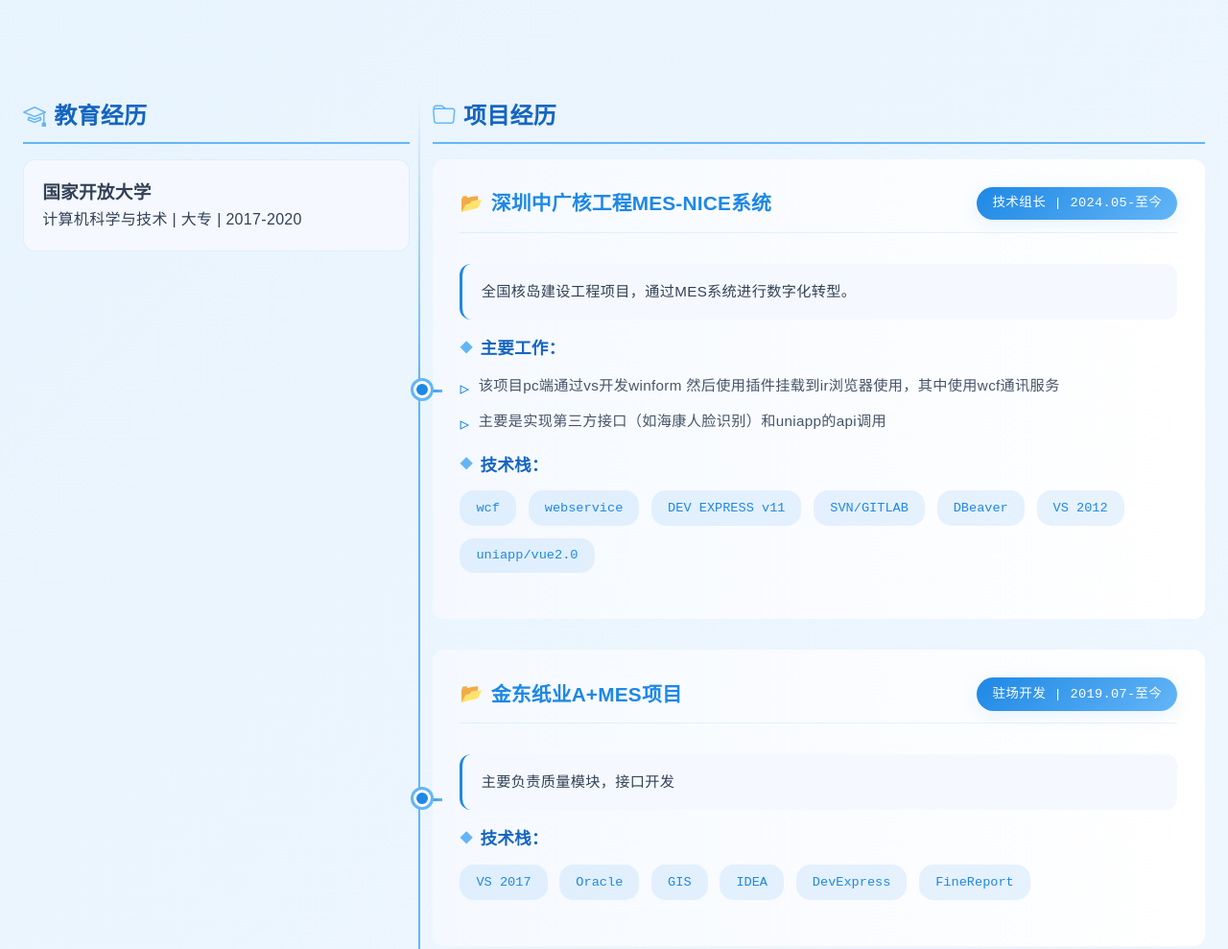
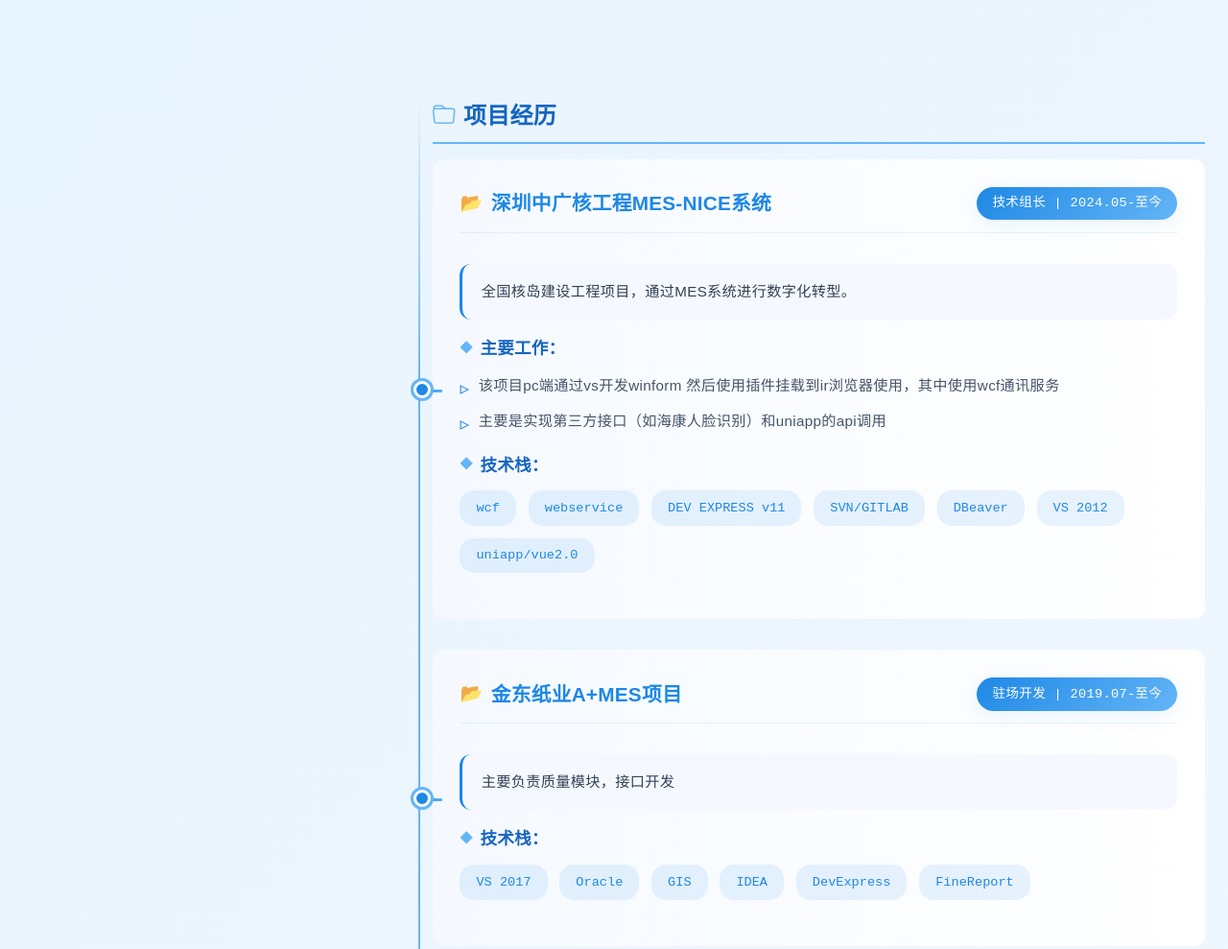
Before and after one commit to yeefyfee/asyee, a plain HTML site: page index.html in a window 1280 px wide. Shown: the part 1658-2647 px from the top of the page at 96% size. Drawn offline with nearby package versions, Linux system fonts and the light colour scheme.

Commit message:
Update index.html

```diff
--- a/index.html
+++ b/index.html
@@ -422,13 +422,7 @@
             </div>
         </section>
 
-        <section class="education">
-            <h2><i class="bi bi-mortarboard"></i>教育经历</h2>
-            <div class="education-item">
-                <h3>国家开放大学</h3>
-                <p class="edu-meta">计算机科学与技术 | 大专 | 2017-2020</p>
-            </div>
-        </section>
+
     </div>
 </body>
 </html>
```
